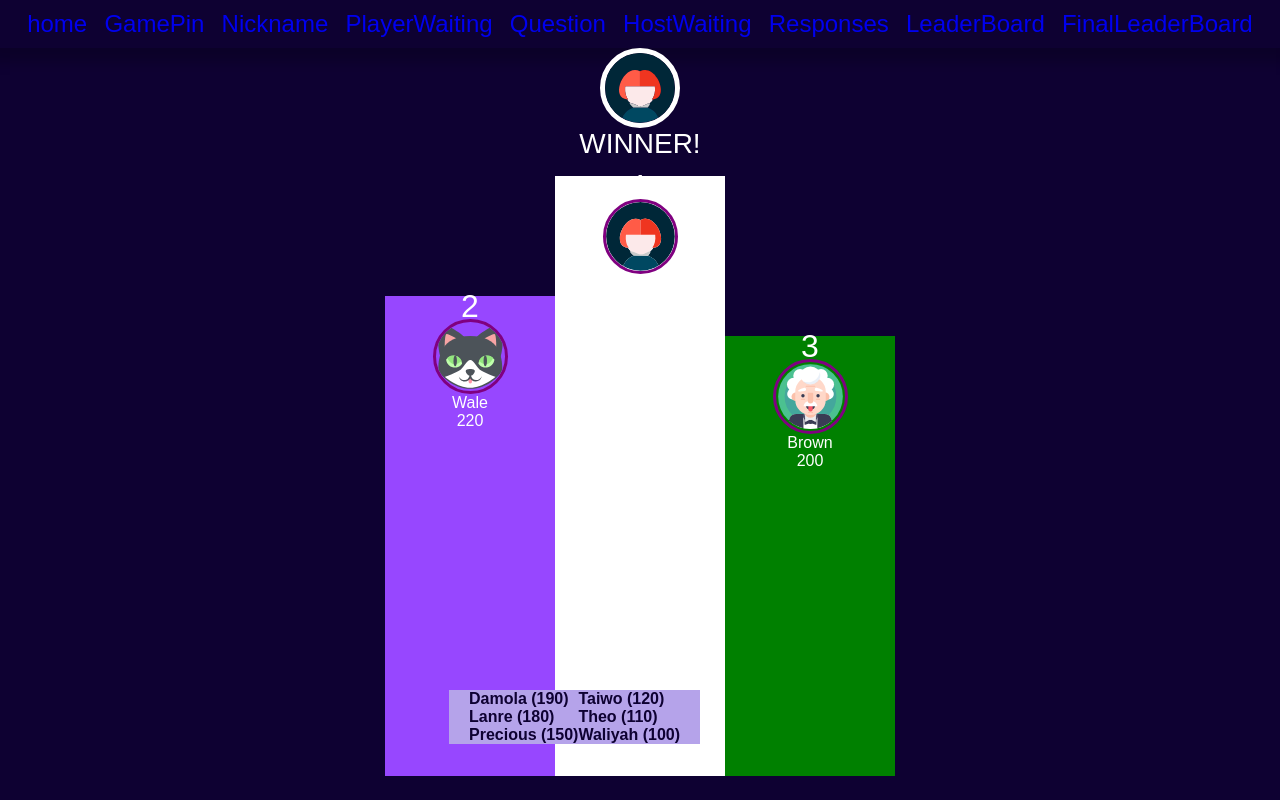
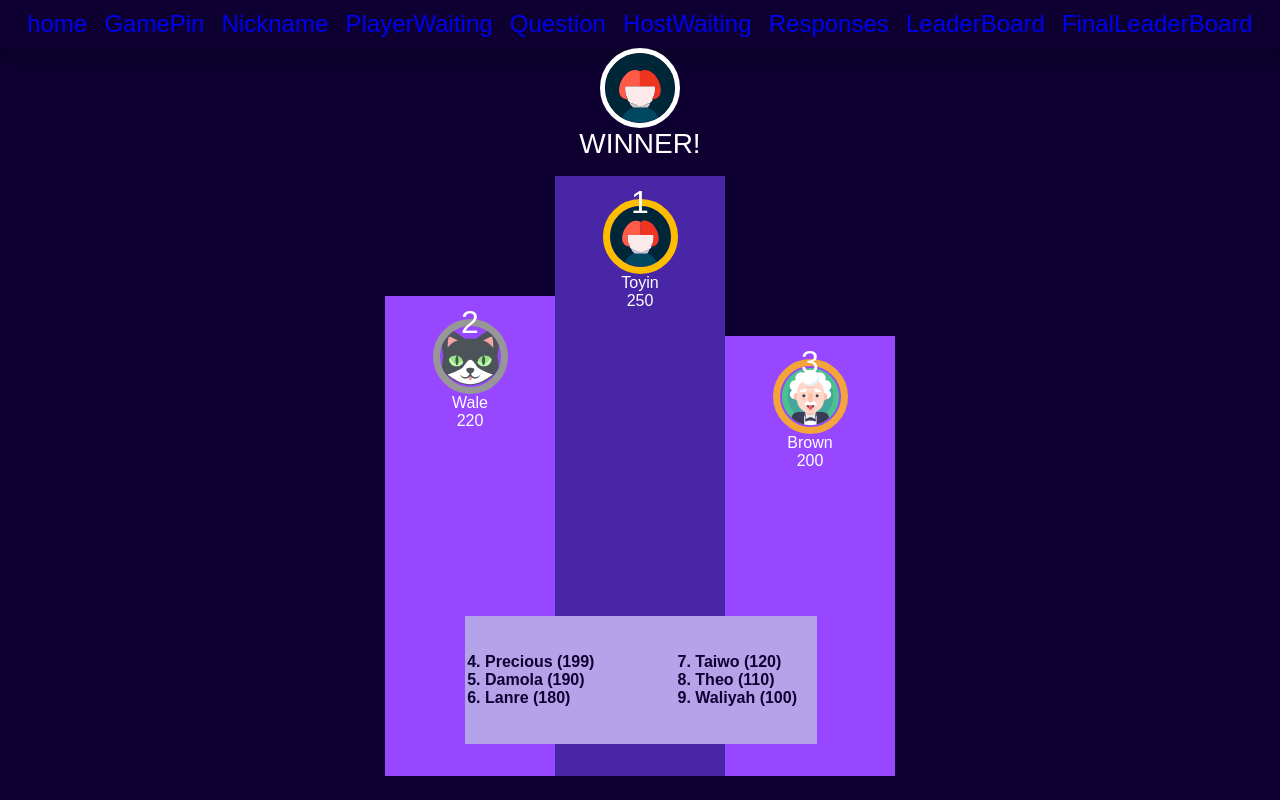
Before and after one commit to mr-funtor/class-kahoot, a React (Vite) app: page /finalleaderBoard in a window 1280 px wide. Built offline with nearby package versions, Linux system fonts and the light colour scheme; a web font is replaced by a local one.

Commit message:
Styles updated

```diff
--- a/src/pages/FinalLeaderboard/finalLeaderboard.module.css
+++ b/src/pages/FinalLeaderboard/finalLeaderboard.module.css
@@ -2,31 +2,29 @@
   display: flex;
   flex-direction: column;
   justify-content: center;
-  /* align-items: end; */
   height: 100vh;
-  /* background-color: white; */
 }
 
 .otherPositions {
+  width: 22rem;
+  height: 8rem;
   padding: 0px 20px;
   background-color: #b5a3ea;
   color: #0e0132;
   font-size: 1rem;
   font-weight: 600;
-  /* margin-bottom: 5rem; */
   display: flex;
-  justify-content: flex-start;
   align-items: center;
   z-index: 1;
   position: absolute;
   bottom: 2rem;
-  left: 4rem;
+  left: 5rem;
 }
 
 .otherPositions ol {
+  width: 100%;
   display: flex;
-  justify-content: center;
-  list-style-type: none;
+  justify-content: space-between;
 }
 
 .finalLeaderBoard {
@@ -60,7 +58,6 @@
 .images {
   margin-top: 0.8rem;
   width: 50%;
-  border: 3px solid purple;
   border-radius: 100%;
 }
 
@@ -76,26 +73,41 @@
 
 .firstPlace {
   height: 75vh;
-  background-color: white;
+  background-color: #4826a6;
   position: relative;
 }
+
+.firstPlace .images {
+  border: 7px solid #ffbd00;
+}
+
 .secondPlace {
   height: 60vh;
   background-color: #9747ff;
   position: relative;
 }
+
+.secondPlace .images {
+  border: 7px solid #979797;
+}
+
 .thirdPlace {
   height: 55vh;
-  background-color: green;
+  background-color: #9747ff;
   position: relative;
 }
+
+.thirdPlace .images {
+  border: 7px solid #f3a53a;
+}
+
 .position {
   font-size: 16px;
 }
 
 .score {
   position: absolute;
-  top: -0.5rem;
+  top: 0.5rem;
   font-size: 2rem;
   color: #fff;
 }
--- a/src/pages/FinalLeaderboard/index.jsx
+++ b/src/pages/FinalLeaderboard/index.jsx
@@ -14,7 +14,7 @@ import {
 
 const FinalLeaderboard = () => {
   const players = [
-    { name: "Precious", score: 150, image: img1 },
+    { name: "Precious", score: 199, image: img1 },
     { name: "Toyin", score: 250, image: img2 },
     { name: "Waliyah", score: 100, image: img3 },
     { name: "Taiwo", score: 120, image: img4 },
```
